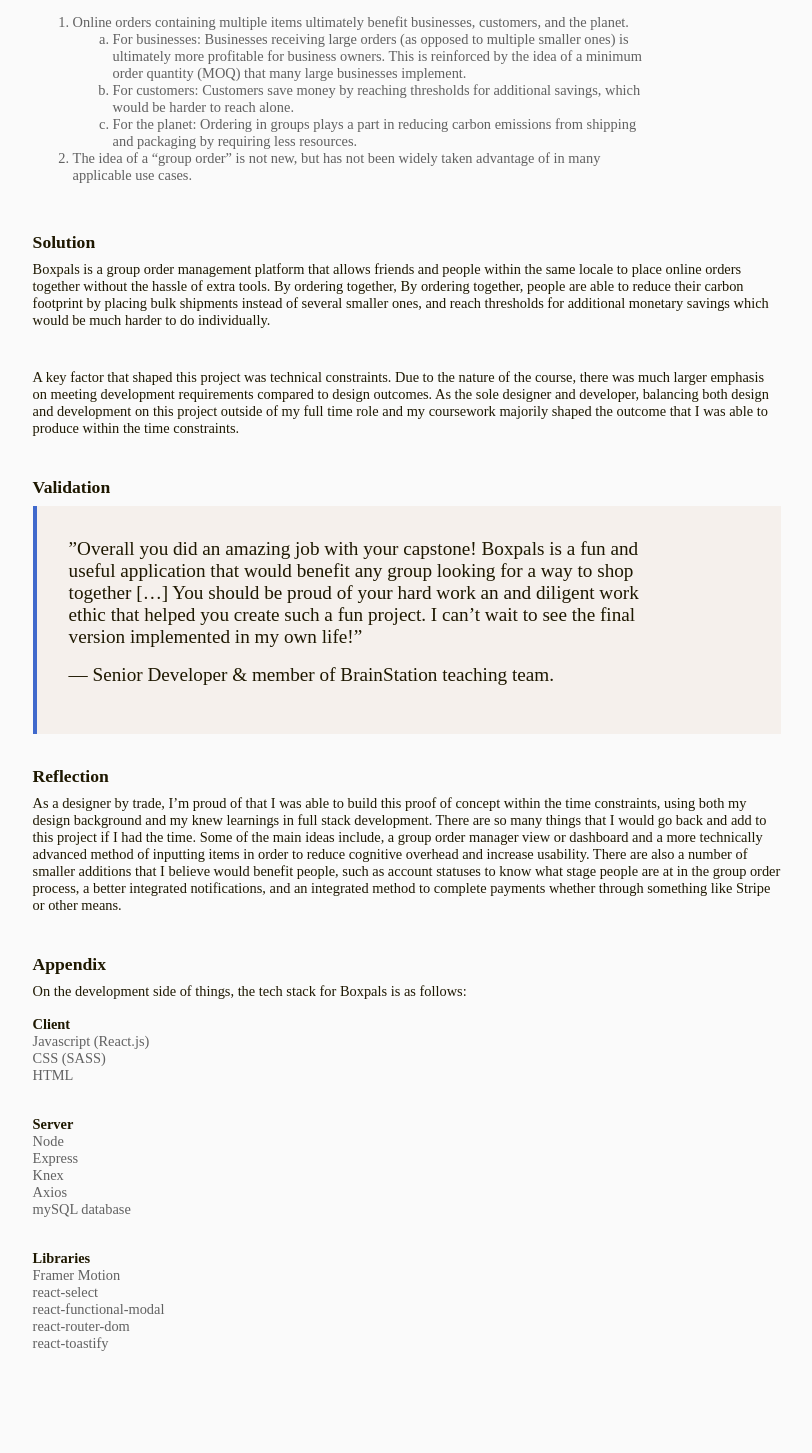
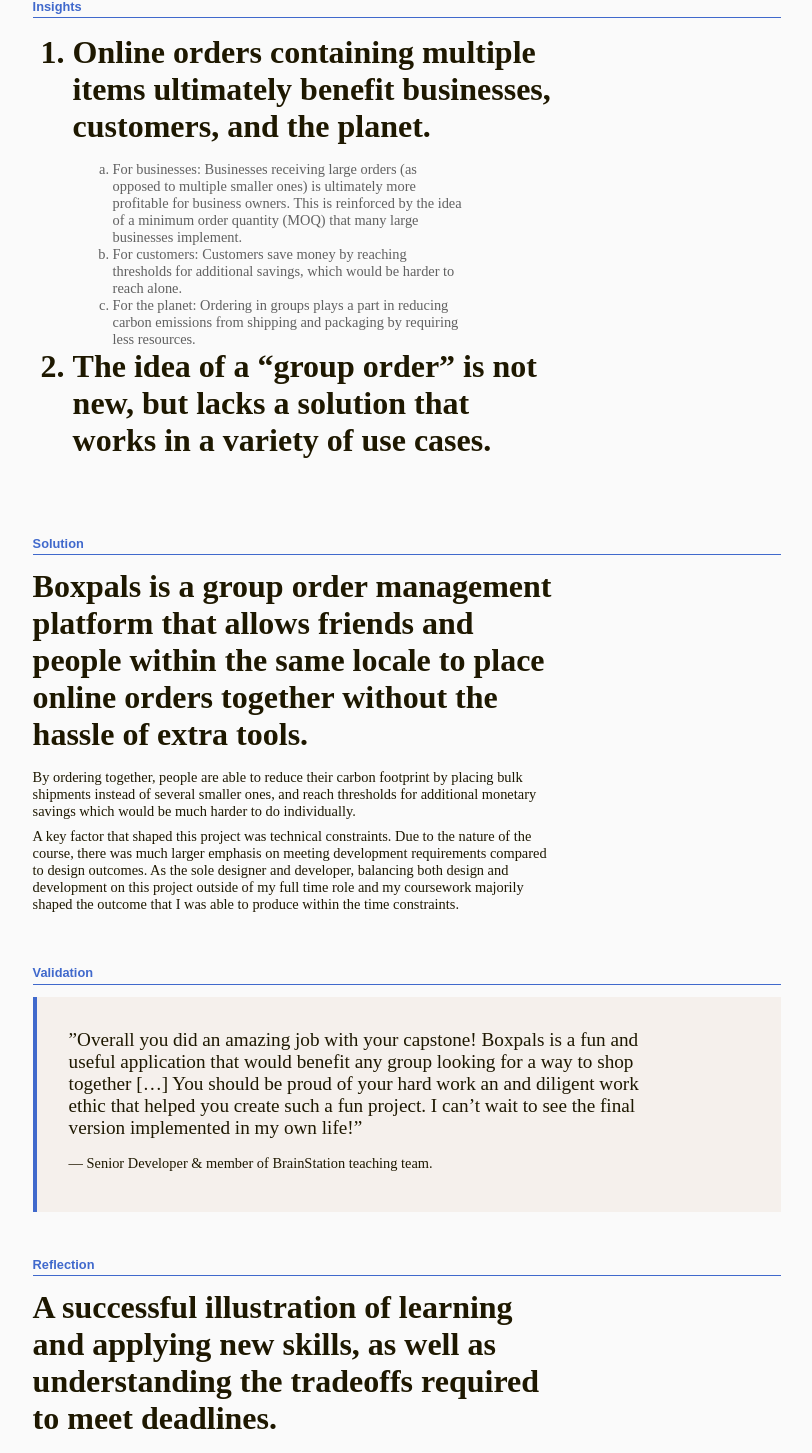
Before and after one commit to nethen/new_portfolio, a React (Create React App) app: page /boxpals in a window 1280 px wide. Shown: the part 3245-4698 px from the top of the page, without its empty margins (233-1045 px from the left). Built offline with nearby package versions, Linux system fonts and the light colour scheme.

Commit message:
reach bottom of boxpals page

```diff
--- a/src/pages/Project/boxpals.js
+++ b/src/pages/Project/boxpals.js
@@ -169,20 +169,20 @@
               <img className="content__images-tall" src={messengerExample} />
             </div>
           </div>
-          <div className="content__group">
+          <div className="content__group-main">
             <p className="content__body caption"></p>
             However, group orders between friends commonly results in
             spreadsheet management or disorganized instant messages.
           </div>
-          <div className="content__group">
+          <div className="content__group-main">
             <div className="content__body">
               On a larger scale, a community that has utilized this group buy
               model is the k-pop buy/sell/trade community. Businesses such as
               Neokyo and Buyee, as well as proxy services such as K-Friday,
               support group order managers is obtaining products from overseas
               (in this case South Korea). Fans join these group orders in order
-              to obtain items for cheaper than from stores in close proximity,
-              and save on shipping and other external costs.
+              to obtain items at lower prices, and save on shipping and other
+              external costs.
             </div>
           </div>
           <div className="content__examples">
@@ -195,18 +195,18 @@
               <p className="content__body">*info blurred for privacy</p>
             </div>
           </div>
-          <div className="content__group">
+          <div className="content__group-main">
             <p classNmae="content__body caption">
               Group orders in this context are advertised and managed
               exclusively through social media (most commonly Instagram) and
               spreadsheets.
             </p>
           </div>
-          <div className="content__group">
-            <p className="content__section-heading">Insights</p>
+          <p className="divider">Insights</p>
 
+          <div className="content__group-main">
             <ol>
-              <li className="bullets__text">
+              <li className="content__story-heading">
                 Online orders containing multiple items ultimately benefit
                 businesses, customers, and the planet.
               </li>
@@ -229,25 +229,26 @@
                   resources.
                 </li>
               </ol>
-              <li className="bullets__text">
-                The idea of a “group order” is not new, but has not been widely
-                taken advantage of in many applicable use cases.
+              <li className="content__story-heading">
+                The idea of a “group order” is not new, but lacks a solution
+                that works in a variety of use cases.
               </li>
             </ol>
           </div>
-          <div className="content__group">
-            <p className="content__section-heading">Solution</p>
-            <p className="content__body">
+          <p className="divider">Solution</p>
+
+          <div className="content__group-main">
+            <p className="content__story-heading">
               Boxpals is a group order management platform that allows friends
               and people within the same locale to place online orders together
-              without the hassle of extra tools. By ordering together, By
-              ordering together, people are able to reduce their carbon
+              without the hassle of extra tools.
+            </p>
+            <p className="content__body">
+              By ordering together, people are able to reduce their carbon
               footprint by placing bulk shipments instead of several smaller
               ones, and reach thresholds for additional monetary savings which
               would be much harder to do individually.
             </p>
-          </div>
-          <div className="content__group">
             <p className="content__body">
               A key factor that shaped this project was technical constraints.
               Due to the nature of the course, there was much larger emphasis on
@@ -258,8 +259,10 @@
               within the time constraints.
             </p>
           </div>
+
+          <p className="divider">Validation</p>
+
           <div className="content__group">
-            <p className="content__section-heading">Validation</p>
             <div className="pull-quote">
               <p className="pull-quote__body">
                 ”Overall you did an amazing job with your capstone! Boxpals is a
@@ -270,13 +273,19 @@
                 in my own life!”
               </p>
 
-              <p className="pull-quote__body">
+              <p className="content__body">
                 — Senior Developer & member of BrainStation teaching team.
               </p>
             </div>
           </div>
-          <div className="content__group">
-            <p className="content__section-heading">Reflection</p>
+
+          <p className="divider">Reflection</p>
+
+          <div className="content__group-main">
+            <p className="content__story-heading">
+              A successful illustration of learning and applying new skills, as
+              well as understanding the tradeoffs required to meet deadlines.
+            </p>
             <p className="content__body">
               As a designer by trade, I’m proud of that I was able to build this
               proof of concept within the time constraints, using both my design
@@ -292,8 +301,9 @@
               payments whether through something like Stripe or other means.
             </p>
           </div>
-          <div className="content__group">
-            <p className="content__section-heading">Appendix</p>
+          <p className="divider">Appendix</p>
+
+          <div className="content__group-main">
             <p className="content__body" id="appendix-body">
               On the development side of things, the tech stack for Boxpals is
               as follows:
```
